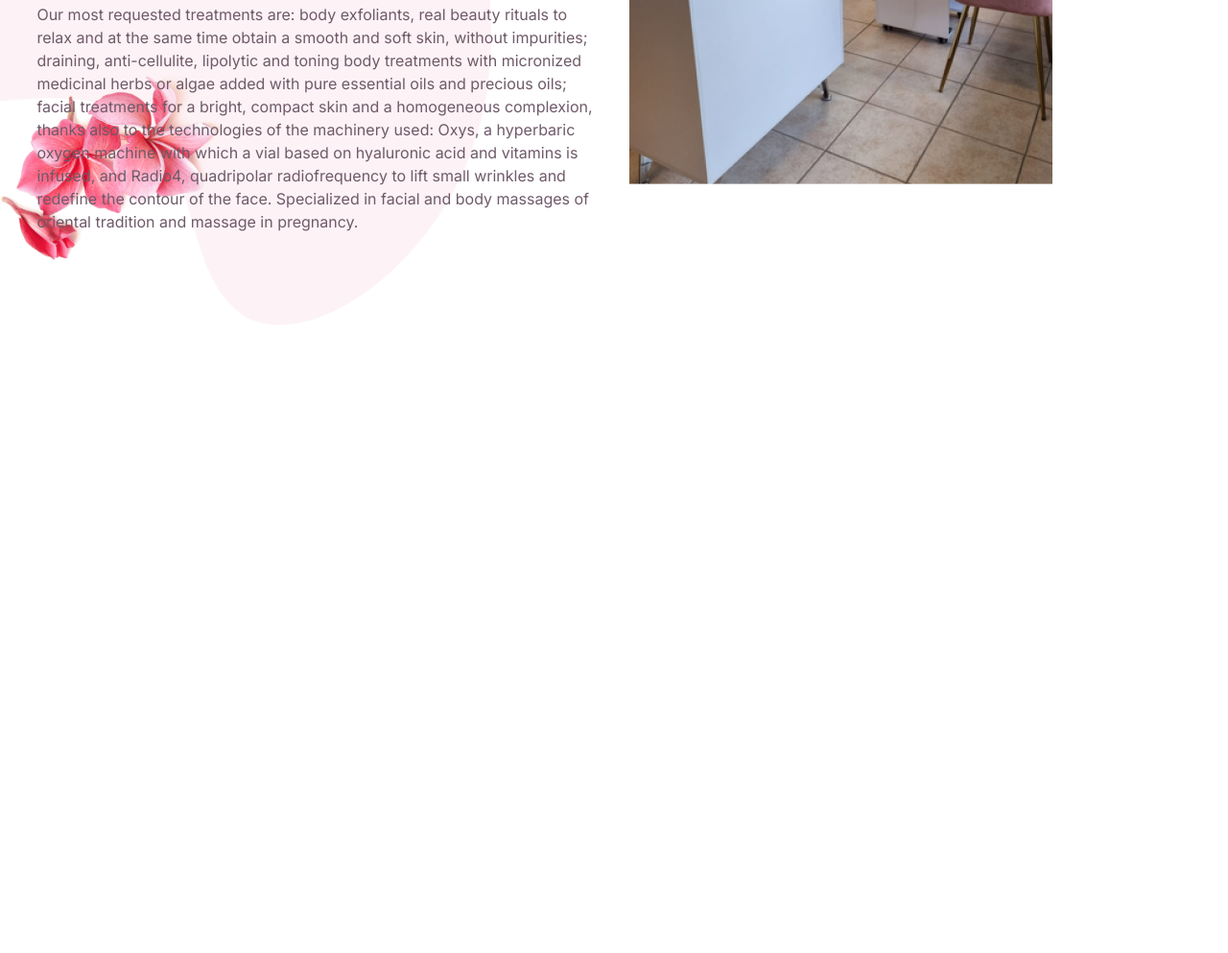
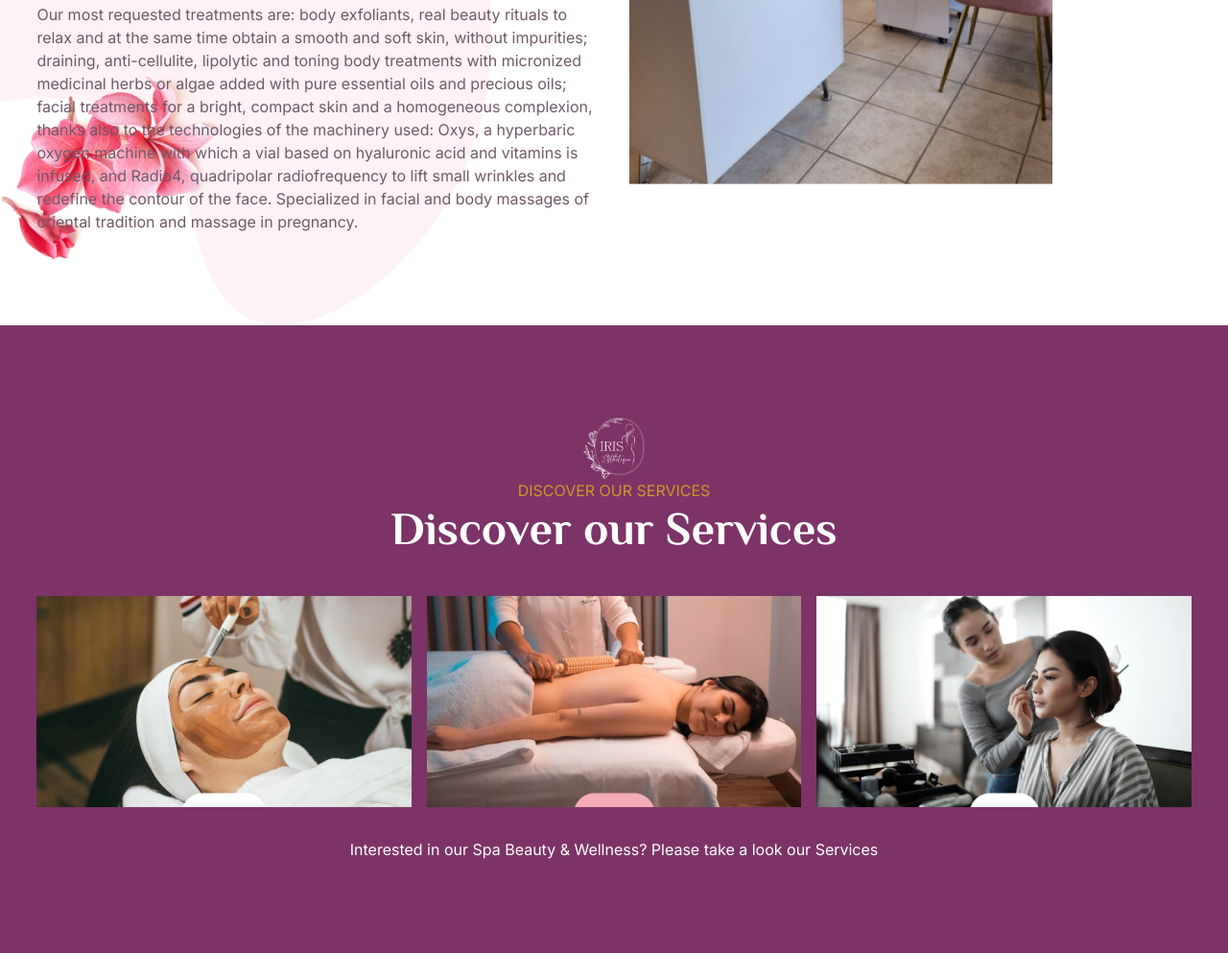
Before and after one commit to irfhan33/esthetiqueiris, a website: page src/index.html in a window 1280 px wide. Shown: the part 2629-3622 px from the top of the page at 96% size. Before the commit the page ends 2968 px from the top, so only its background shows below. Drawn offline with Linux system fonts and the light colour scheme.

Commit message:
add services section

```diff
--- a/src/index.html
+++ b/src/index.html
@@ -363,5 +363,39 @@
         </div>
       </div>
     </section>
+
+    <section
+      class="padding padding-section bg-primary flex flex-col items-center"
+    >
+      <img src="/img/logo-bw.png" alt="Logo" class="w-16 h-16 block" />
+      <span class="subtitle">discover our services</span>
+      <h2 class="title text-white">Discover our Services</h2>
+      <div class="container flex gap-4 mt-8">
+        <div>
+          <img
+            src="/img/carousel-1.png"
+            alt=""
+            class="aspect-video object-cover"
+          />
+        </div>
+        <div>
+          <img
+            src="/img/carousel-2.png"
+            alt=""
+            class="aspect-video object-cover"
+          />
+        </div>
+        <div>
+          <img
+            src="/img/carousel-3.png"
+            alt=""
+            class="aspect-video object-cover"
+          />
+        </div>
+      </div>
+      <p class="text-white text-base text-center mt-8">
+        Interested in our Spa Beauty & Wellness? Please take a look our Services
+      </p>
+    </section>
   </body>
 </html>
```
Also changed, not shown: dist/output.css, img/carousel-1.png (added), img/carousel-2.png (added), img/carousel-3.png (added), img/logo-bw.png (added).
